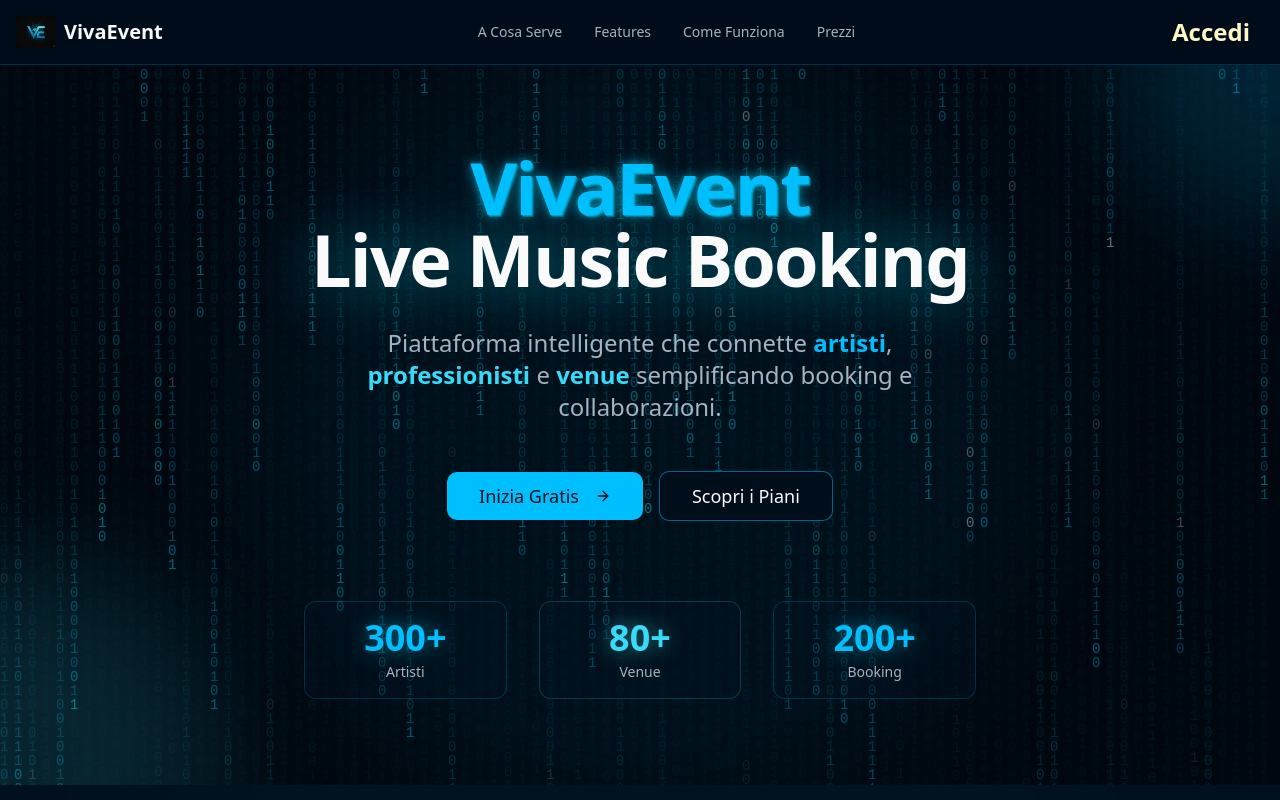
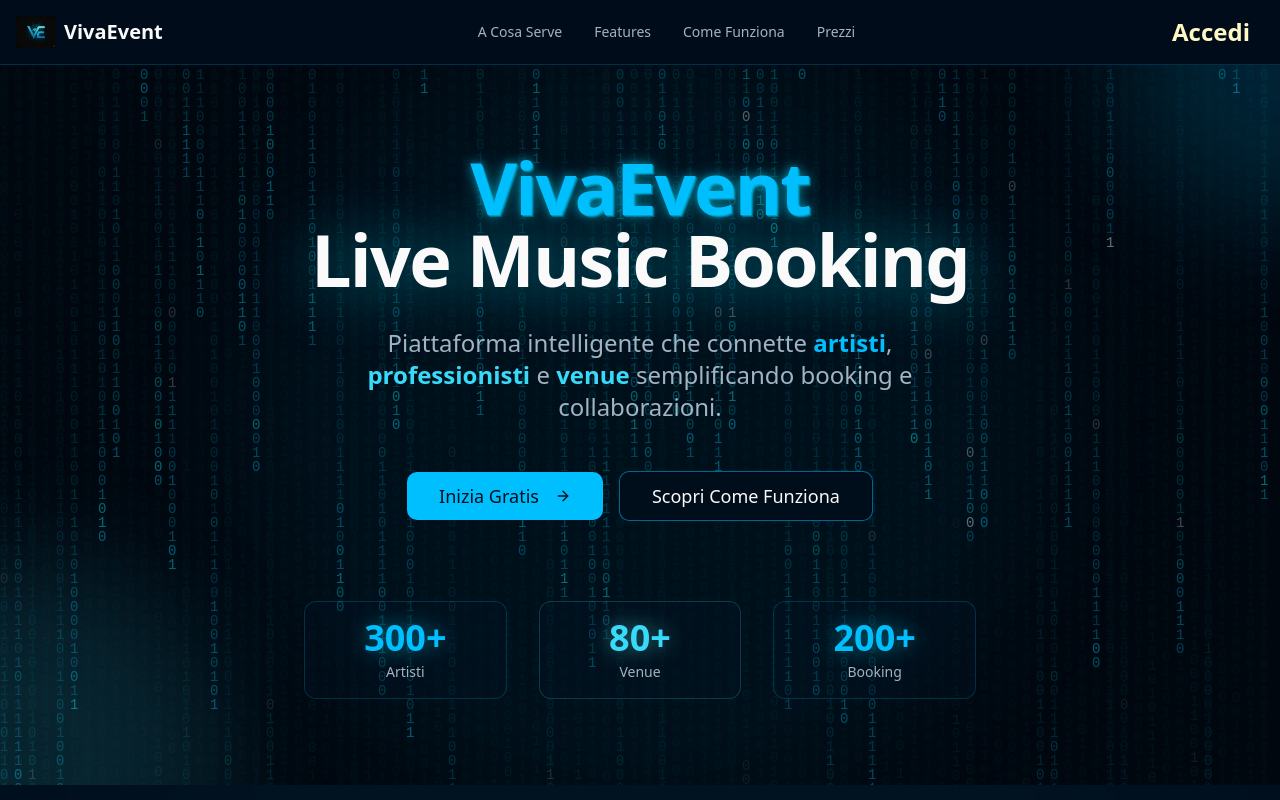
Before and after one commit to wrimmer82/VivaEvent.Analyzer, a React (Vite) app: page / in a window 1280 px wide. Shown: the top 800 px of the page. Built offline with nearby package versions, Linux system fonts and the light colour scheme.

Commit message:
Reverted to commit 44910391eb69e69c3a18d013b8e52b7737300c72

```diff
--- a/src/components/Hero.tsx
+++ b/src/components/Hero.tsx
@@ -52,8 +52,8 @@ const Hero = () => {
               </Link>
             </Button>
             <Button size="lg" variant="outline" className="text-lg px-8 py-6 border-primary/50 text-foreground hover:bg-primary/10 hover:border-primary transition-all" asChild>
-              <Link to="/#pricing">
-                Scopri i Piani
+              <Link to="/inizia-ora">
+                Scopri Come Funziona
               </Link>
             </Button>
           </div>
```
